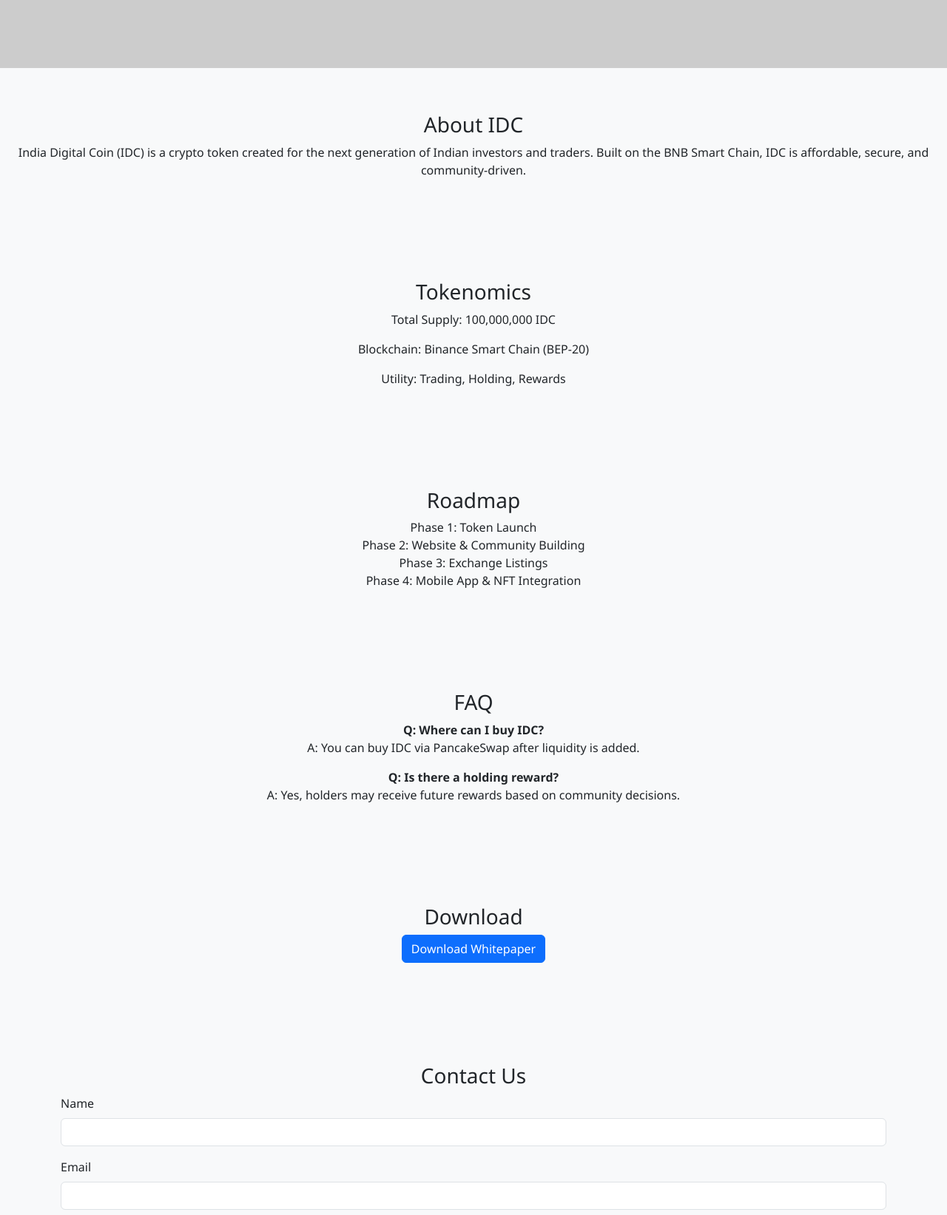
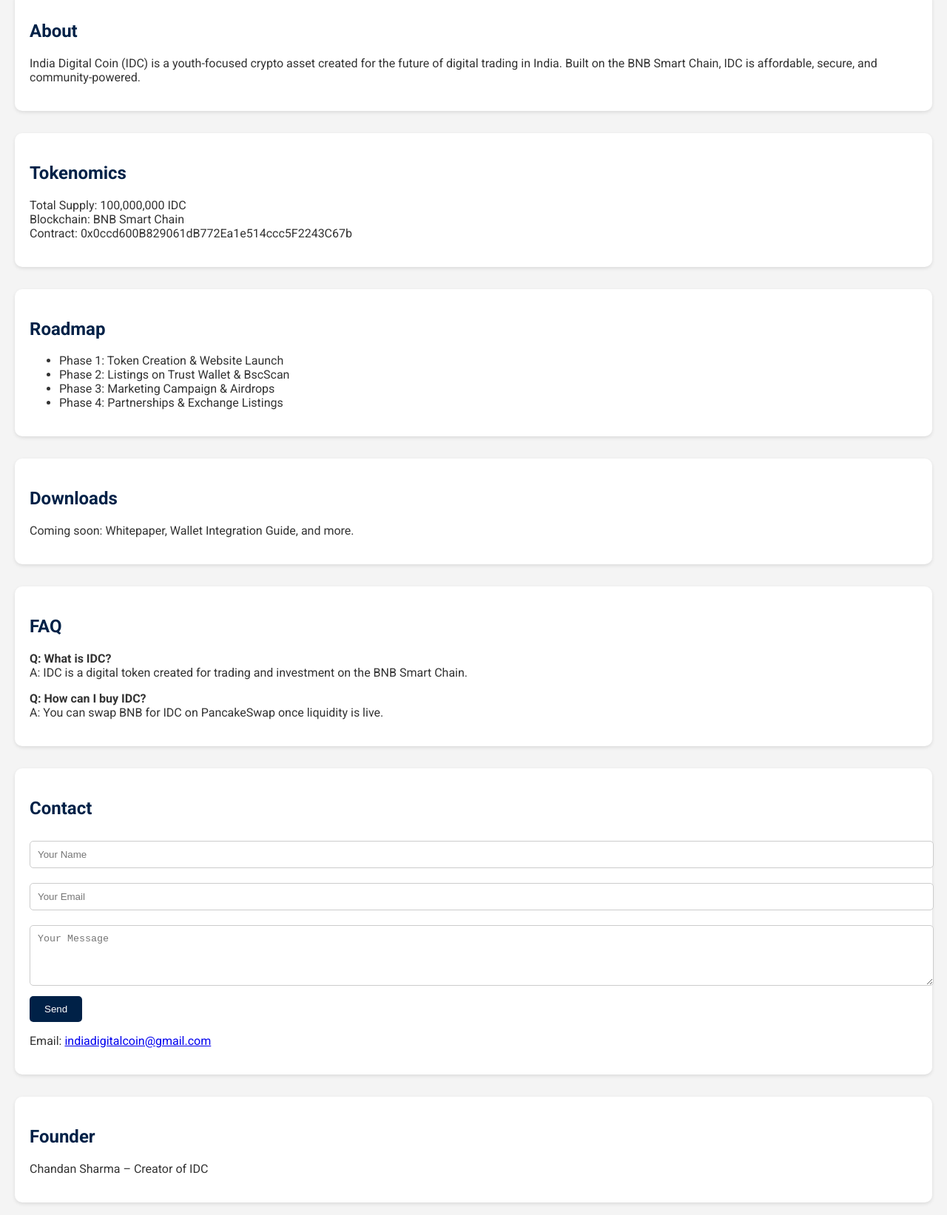
Before and after one commit to Monu2785/idc-website, a plain HTML site: page index.html in a window 1280 px wide. Shown: the part 330-1973 px from the top of the page at 74% size. Drawn offline with nearby package versions, Linux system fonts and the light colour scheme; placeholder pictures from the web are drawn by us.

Commit message:
Update index.html

```diff
--- a/index.html
+++ b/index.html
@@ -1,93 +1,135 @@
-<!DOCTYPE html><html lang="en">
-<head>
+<!DOCTYPE html><html lang="en"><head>
   <meta charset="UTF-8" />
   <meta name="viewport" content="width=device-width, initial-scale=1.0" />
   <title>India Digital Coin (IDC)</title>
-  <link rel="stylesheet" href="https://cdn.jsdelivr.net/npm/bootstrap@5.3.0/dist/css/bootstrap.min.css" />
+  <link href="https://fonts.googleapis.com/css2?family=Roboto:wght@400;700&display=swap" rel="stylesheet">
   <style>
     body {
-      font-family: 'Segoe UI', sans-serif;
-      background-color: #f8f9fa;
+      font-family: 'Roboto', sans-serif;
+      margin: 0;
+      padding: 0;
+      background-color: #f4f4f4;
+      color: #333;
     }
-    header, footer {
-      background-color: #003366;
+    header {
+      background-color: #002147;
       color: white;
-      padding: 20px 0;
-    }
-    .hero {
-      background: url('https://via.placeholder.com/1600x400?text=India+Digital+Coin+Banner') no-repeat center center/cover;
-      color: white;
-      padding: 80px 20px;
+      padding: 30px 20px;
       text-align: center;
     }
-    .section {
-      padding: 60px 20px;
+    header img {
+      max-width: 120px;
+      margin-bottom: 10px;
+    }
+    header h1 {
+      margin: 10px 0 0;
+    }
+    main {
+      padding: 20px;
+    }
+    section {
+      margin-bottom: 30px;
+      background-color: white;
+      padding: 20px;
+      border-radius: 10px;
+      box-shadow: 0 2px 5px rgba(0,0,0,0.1);
+    }
+    h2 {
+      color: #002147;
+    }
+    footer {
+      background-color: #002147;
+      color: white;
+      text-align: center;
+      padding: 20px;
+    }
+    .contact-form input, .contact-form textarea {
+      width: 100%;
+      padding: 10px;
+      margin: 10px 0;
+      border-radius: 5px;
+      border: 1px solid #ccc;
+    }
+    .contact-form button {
+      background-color: #002147;
+      color: white;
+      border: none;
+      padding: 10px 20px;
+      border-radius: 5px;
+      cursor: pointer;
     }
     .social-icons a {
       margin: 0 10px;
-      color: #003366;
-      font-size: 24px;
+      color: #002147;
+      text-decoration: none;
+      font-size: 20px;
+    }
+    .banner {
+      width: 100%;
+      border-radius: 10px;
+      margin: 10px 0;
     }
   </style>
-</head>
-<body>
-  <header class="text-center">
+</head><body>
+  <header>
+    <img src="https://monu2785.github.io/assets/IMG-20250409-WA0002.JPG" alt="IDC Logo" />
     <h1>India Digital Coin (IDC)</h1>
     <p>Invest. Trade. Grow – The Indian Way with IDC</p>
-    <p><em>From College Desks to Crypto Decks – Empowering the next gen.</em></p>
-  </header>  <section class="hero">
-    <h2>Welcome to IDC</h2>
-    <p>The future of Indian youth-driven crypto innovation.</p>
-  </section>  <section class="section text-center">
-    <h3>About IDC</h3>
-    <p>India Digital Coin (IDC) is a crypto token created for the next generation of Indian investors and traders. Built on the BNB Smart Chain, IDC is affordable, secure, and community-driven.</p>
-  </section>  <section class="section bg-light text-center">
-    <h3>Tokenomics</h3>
-    <p>Total Supply: 100,000,000 IDC</p>
-    <p>Blockchain: Binance Smart Chain (BEP-20)</p>
-    <p>Utility: Trading, Holding, Rewards</p>
-  </section>  <section class="section text-center">
-    <h3>Roadmap</h3>
-    <ul class="list-unstyled">
-      <li>Phase 1: Token Launch</li>
-      <li>Phase 2: Website & Community Building</li>
-      <li>Phase 3: Exchange Listings</li>
-      <li>Phase 4: Mobile App & NFT Integration</li>
-    </ul>
-  </section>  <section class="section bg-light text-center">
-    <h3>FAQ</h3>
-    <p><strong>Q: Where can I buy IDC?</strong><br />A: You can buy IDC via PancakeSwap after liquidity is added.</p>
-    <p><strong>Q: Is there a holding reward?</strong><br />A: Yes, holders may receive future rewards based on community decisions.</p>
-  </section>  <section class="section text-center">
-    <h3>Download</h3>
-    <p><a href="#" class="btn btn-primary">Download Whitepaper</a></p>
-  </section>  <section class="section bg-light">
-    <div class="container">
-      <h3 class="text-center">Contact Us</h3>
-      <form action="https://formsubmit.co/indiadigitalcoin@gmail.com" method="POST">
-        <div class="mb-3">
-          <label for="name" class="form-label">Name</label>
-          <input type="text" class="form-control" id="name" name="name" required>
-        </div>
-        <div class="mb-3">
-          <label for="email" class="form-label">Email</label>
-          <input type="email" class="form-control" id="email" name="email" required>
-        </div>
-        <div class="mb-3">
-          <label for="message" class="form-label">Message</label>
-          <textarea class="form-control" id="message" name="message" rows="4" required></textarea>
-        </div>
-        <button type="submit" class="btn btn-success">Send Message</button>
-      </form>
+    <p><i>From College Desks to Crypto Decks – Empowering the Next Gen</i></p>
+  </header>  <main>
+    <section>
+      <h2>About</h2>
+      <p>India Digital Coin (IDC) is a youth-focused crypto asset created for the future of digital trading in India. Built on the BNB Smart Chain, IDC is affordable, secure, and community-powered.</p>
+    </section><section>
+  <h2>Tokenomics</h2>
+  <p>Total Supply: 100,000,000 IDC<br />Blockchain: BNB Smart Chain<br />Contract: 0x0ccd600B829061dB772Ea1e514ccc5F2243C67b</p>
+</section>
+
+<section>
+  <h2>Roadmap</h2>
+  <ul>
+    <li>Phase 1: Token Creation & Website Launch</li>
+    <li>Phase 2: Listings on Trust Wallet & BscScan</li>
+    <li>Phase 3: Marketing Campaign & Airdrops</li>
+    <li>Phase 4: Partnerships & Exchange Listings</li>
+  </ul>
+</section>
+
+<section>
+  <h2>Downloads</h2>
+  <p>Coming soon: Whitepaper, Wallet Integration Guide, and more.</p>
+</section>
+
+<section>
+  <h2>FAQ</h2>
+  <p><strong>Q: What is IDC?</strong><br />A: IDC is a digital token created for trading and investment on the BNB Smart Chain.</p>
+  <p><strong>Q: How can I buy IDC?</strong><br />A: You can swap BNB for IDC on PancakeSwap once liquidity is live.</p>
+</section>
+
+<section>
+  <h2>Contact</h2>
+  <form class="contact-form" action="mailto:indiadigitalcoin@gmail.com" method="post" enctype="text/plain">
+    <input type="text" name="name" placeholder="Your Name" required />
+    <input type="email" name="email" placeholder="Your Email" required />
+    <textarea name="message" placeholder="Your Message" rows="4" required></textarea>
+    <button type="submit">Send</button>
+  </form>
+  <p>Email: <a href="mailto:indiadigitalcoin@gmail.com">indiadigitalcoin@gmail.com</a></p>
+</section>
+
+<section>
+  <h2>Founder</h2>
+  <p>Chandan Sharma – Creator of IDC</p>
+</section>
+
+  </main>  <footer>
+    <p>Connect with us:</p>
+    <div class="social-icons">
+      <a href="#">Facebook</a>
+      <a href="#">Twitter</a>
+      <a href="#">Instagram</a>
+      <a href="#">Telegram</a>
     </div>
-  </section>  <footer class="text-center">
-    <p>Connect with us</p>
-    <div class="social-icons">
-      <a href="#"><i class="bi bi-twitter"></i></a>
-      <a href="#"><i class="bi bi-instagram"></i></a>
-      <a href="#"><i class="bi bi-telegram"></i></a>
-      <a href="#"><i class="bi bi-youtube"></i></a>
-    </div>
-    <p>&copy; 2025 India Digital Coin</p>
-  </footer>  <script src="https://cdn.jsdelivr.net/npm/bootstrap-icons@1.10.5/font/bootstrap-icons.js"></script></body>
-</html>
+    <p>&copy; 2025 India Digital Coin. All rights reserved.</p>
+  </footer>
+</body></html>
```
